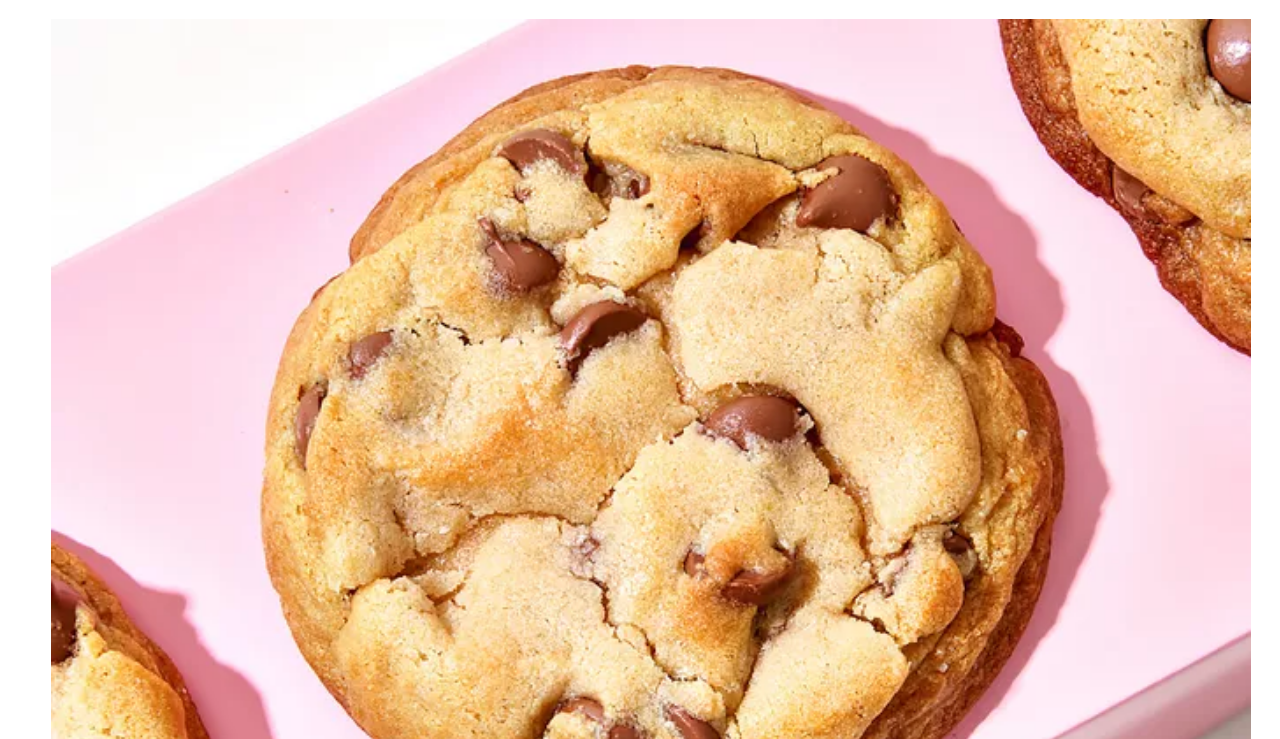
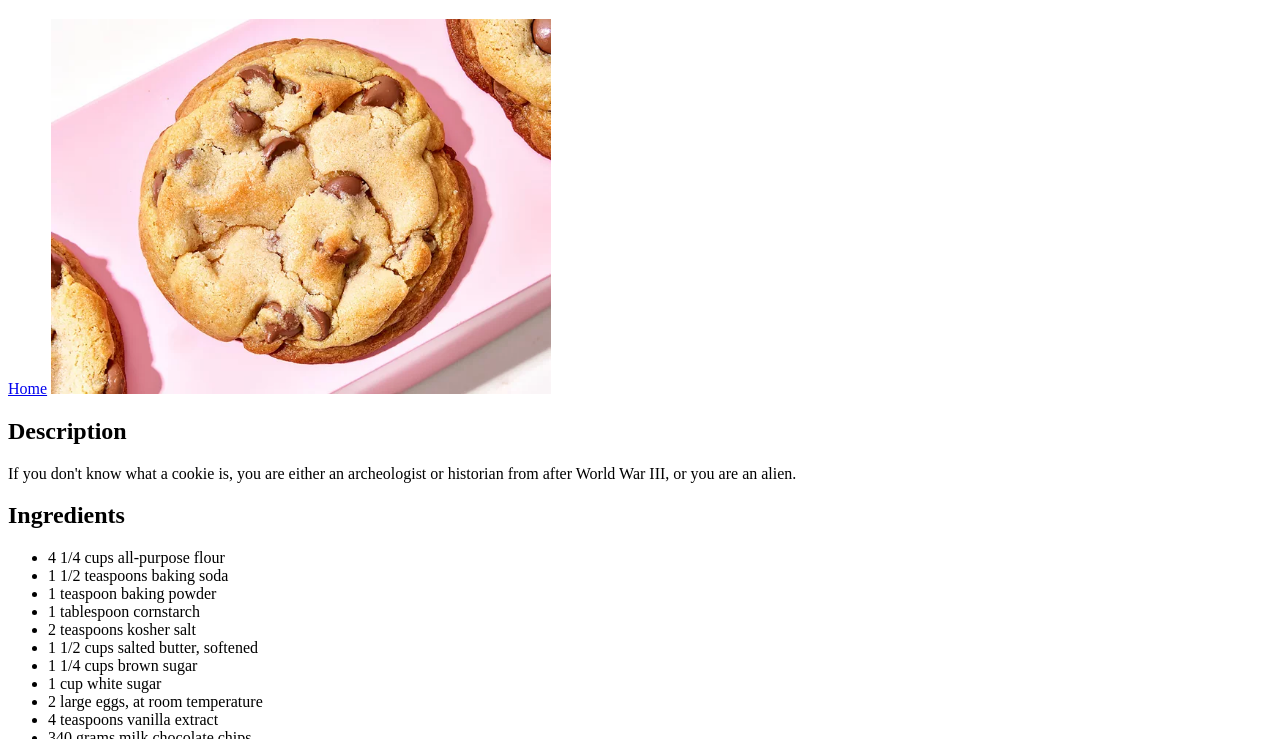
Before and after one commit to Elle-evatedMind/odin-recipes, a plain HTML site: page recipes/chocolatechipcookies.html in a window 1280 px wide. Shown: the part 61-800 px from the top of the page. Drawn offline with Linux system fonts and the light colour scheme.

Commit message:
Resized chocolatechipcookies.jpg

```diff
--- a/recipes/chocolatechipcookies.html
+++ b/recipes/chocolatechipcookies.html
@@ -8,7 +8,7 @@
 <body>
     <h1>Chocolate Chip Cookies</h1>
         <a href="../index.html">Home</a>
-        <img src="../images/chocolatechipcookies.jpg" alt="Chocolate Chip Cookie Photo" width="1200">
+        <img src="../images/chocolatechipcookies.jpg" alt="Chocolate Chip Cookie Photo" width="500">
         <h2>Description</h2>
             <p>If you don't know what a cookie is, you are either an archeologist or historian from after World War III, or you are an alien.</p>
         <h2>Ingredients</h2>
```
